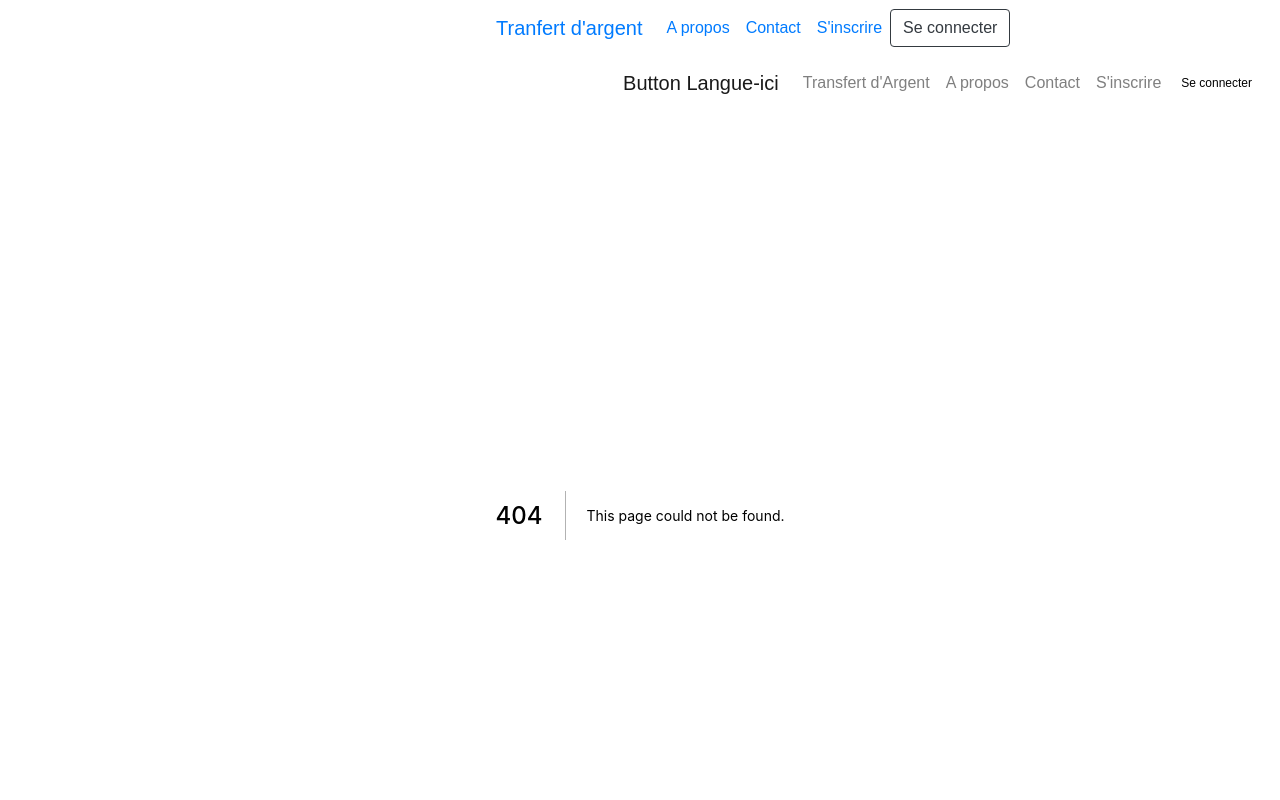
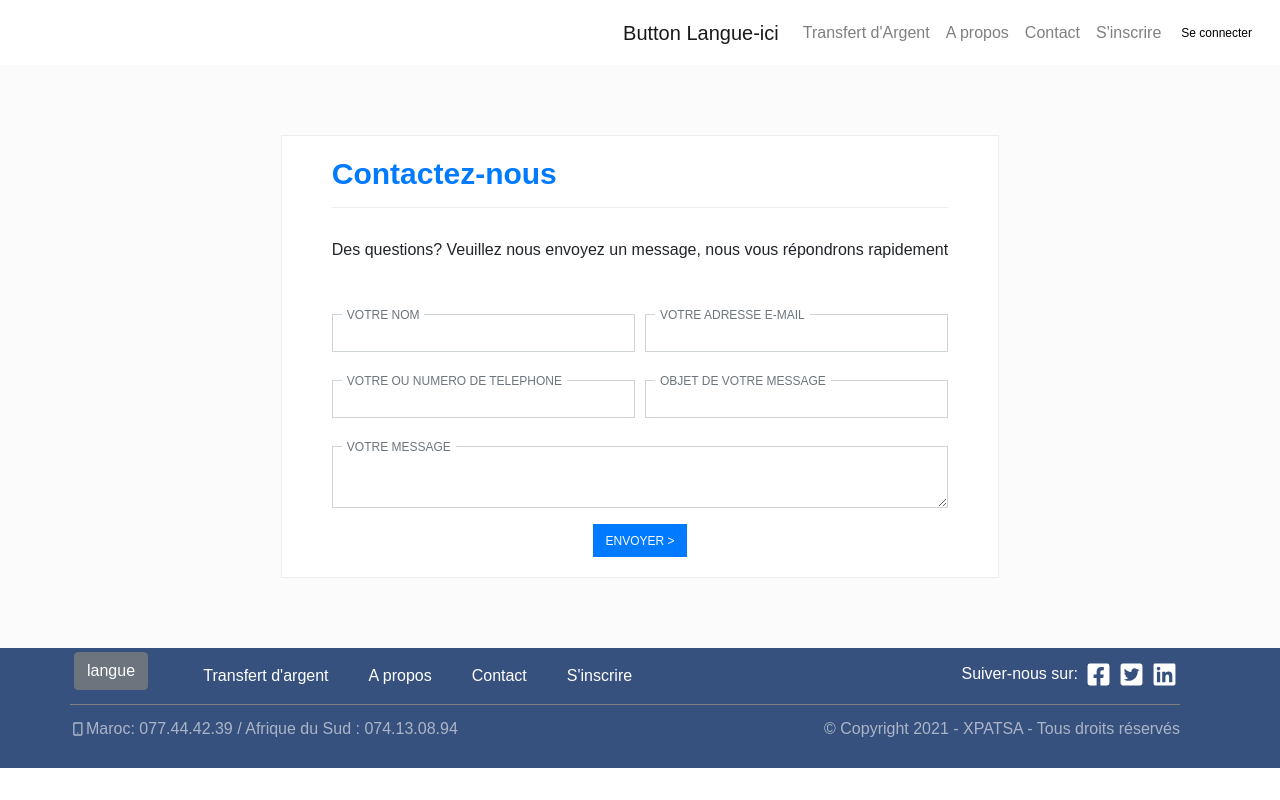
Before and after one commit to elprofa/xpatsa, a Next.js app: page /contact in a window 1280 px wide. Before the commit this address had no page. Shown: the top 800 px of the page. Built offline with nearby package versions, Linux system fonts and the light colour scheme; a web font is replaced by a local one.

Commit message:
contactTerminer

```diff
--- /dev/null
+++ b/components/shared/formContact/formContact.stc.js
@@ -0,0 +1,25 @@
+import styled from "styled-components";
+import { Container } from "reactstrap";
+
+ const FormContactStc = styled(Container)`
+
+h1
+    {
+        margin-bottom:30px;
+        border-bottom: 1px solid #ecedee;
+    }
+    a
+    {
+        font-size:12px;
+    }
+    #left
+    {
+        text-align:left;
+    }
+    #right
+    {
+        text-align:right;
+    }
+`;
+
+export default FormContactStc;
--- /dev/null
+++ b/components/shared/formContact/index.js
@@ -0,0 +1,61 @@
+import React from "react";
+import 'bootstrap/dist/css/bootstrap.min.css';
+import { Row, Col, Container, FormGroup, Label, Input } from 'reactstrap';
+import Form from 'react-bootstrap/Form';
+import FormContactStc from './formContact.stc';
+import Titre from '../Titre/Titre';
+import InputGroup from '../inputGroup';
+import Bouton from '../Bouton/Bouton';
+
+const FormContact = (props) => {
+  const { texte, backgroundColor,color, icon } = props;
+
+  return (
+    <FormContactStc>
+        <Container>
+        <Titre texte="Contactez-nous "  color="#007bff" />
+
+            <p>Des questions? Veuillez nous envoyez un message, nous vous répondrons rapidement</p><br></br>
+
+        <Form>
+            <Form.Row>
+                <Col>
+                    <InputGroup textLabel="VOTRE NOM" />
+                    <InputGroup textLabel="VOTRE OU NUMERO DE TELEPHONE" />
+                </Col>
+
+                <Col>
+                    <InputGroup textLabel="VOTRE ADRESSE E-MAIL" />
+                    <InputGroup textLabel="OBJET DE VOTRE MESSAGE" />
+                </Col>
+            </Form.Row>
+
+            <Form.Row>
+            <Col sm={12}>
+                    <InputGroup typeInput="textarea" textLabel="VOTRE MESSAGE" />
+            </Col>
+            </Form.Row>
+
+            <Form.Row>
+
+                <Col sm={3}>
+
+                </Col>
+
+                <Col sm={6} className='d-flex justify-content-center'>
+                    <Bouton texte=" ENVOYER >" backgroundColor="#007bff" />
+                </Col>
+
+                <Col sm={4}>
+
+                </Col>
+            </Form.Row>
+        </Form>
+
+
+    </Container>
+</FormContactStc>
+  )
+};
+
+export default FormContact;
--- a/components/shared/inputGroup/index.js
+++ b/components/shared/inputGroup/index.js
@@ -13,6 +13,7 @@ const InputGroup = (props) => {
         name={nameInput}
         id={idInput}
         value={valueInput}
+
       />
     </FormWarp>
   );
--- a/components/shared/inputGroup/inputGroup.stc.js
+++ b/components/shared/inputGroup/inputGroup.stc.js
@@ -4,12 +4,12 @@ import { FormGroup } from "reactstrap";
 
 export const FormWarp = styled(FormGroup)`
 
-  input
+  input, textarea
   {
     border-radius:0px;
     margin-top:-18px;
   }
-  input:focus {
+  input:focus, textarea:focus {
     box-shadow: 0px 0px 0px #000;
   }
   label
--- a/containers/Layout/index.js
+++ b/containers/Layout/index.js
@@ -24,7 +24,6 @@ const Layout = ({ children, ...props }) => {
           <Col sm={4}>
           </Col>
           <Col sm={7} className='w-100'>
-            <TopMenu />
           </Col>
         </Row>
       </Container>
--- /dev/null
+++ b/pages/contact.js
@@ -0,0 +1,34 @@
+import Link from 'next/link'
+import { Container, Row, Col, Card } from "reactstrap";
+import styled from "styled-components";
+import FormContact from '../components/shared/formContact';
+
+const Wrapper = styled.div`
+
+  background: #fbfbfb;
+  margin:0px;
+
+  .card{
+    margin:70px auto;
+    padding:20px;
+    border-color:#ecedee;
+    border-radius:0px;
+  }
+
+`;
+
+export default function Contact() {
+  return (
+      <Wrapper>
+        <Container>
+           <Row>
+
+                    <Card>
+                        <FormContact />
+                    </Card>
+
+            </Row>
+        </Container>
+      </Wrapper>
+  )
+}
```
